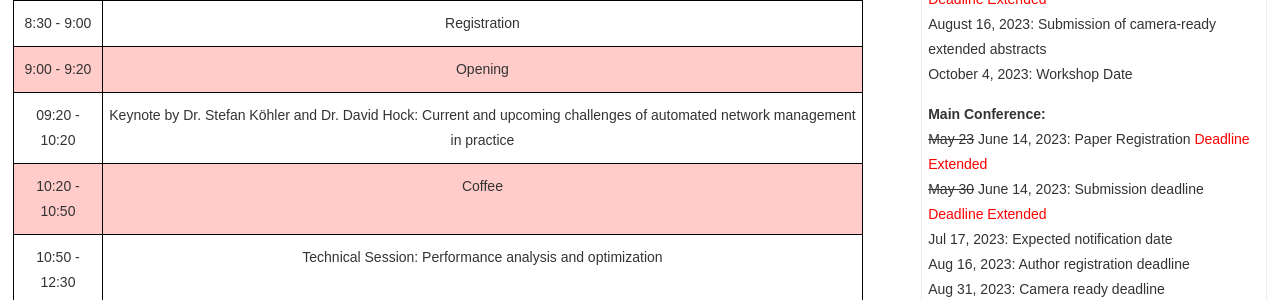
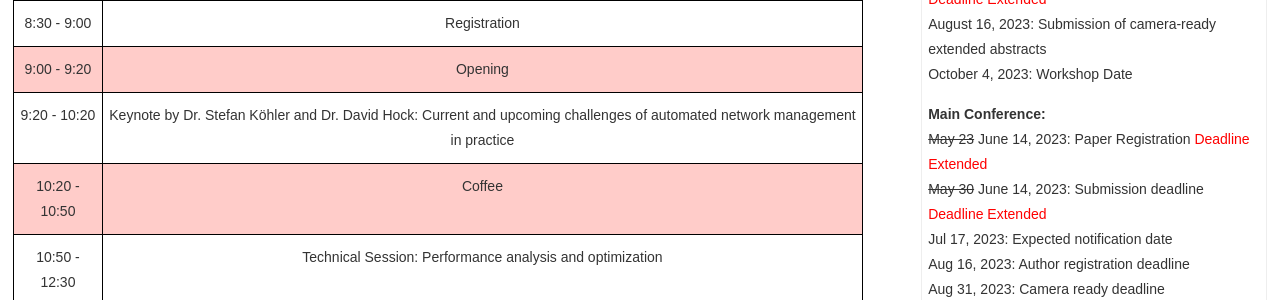
Before and after one commit to ohohlfeld/itc35, a Jekyll site: the page built from program.md, in a window 1280 px wide and 900 px high, scrolled down 605 px. Shown: the part 153-453 px from the top of the window. Built offline with Jekyll 4.4.1, drawn with Linux system fonts in a browser that asks for light colours.

Commit message:
Update program.md

```diff
--- a/program.md
+++ b/program.md
@@ -34,7 +34,7 @@ menu-index: 6
     <td class="tg-cmwg">Opening</td>
   </tr>
   <tr>
-    <td class="tg-baqh">09:20 - 10:20</td>
+    <td class="tg-baqh">9:20 - 10:20</td>
     <td class="tg-baqh">Keynote by Dr. Stefan Köhler and Dr. David Hock: Current and upcoming challenges of automated network management in practice</td>
   </tr>
   <tr>
```
